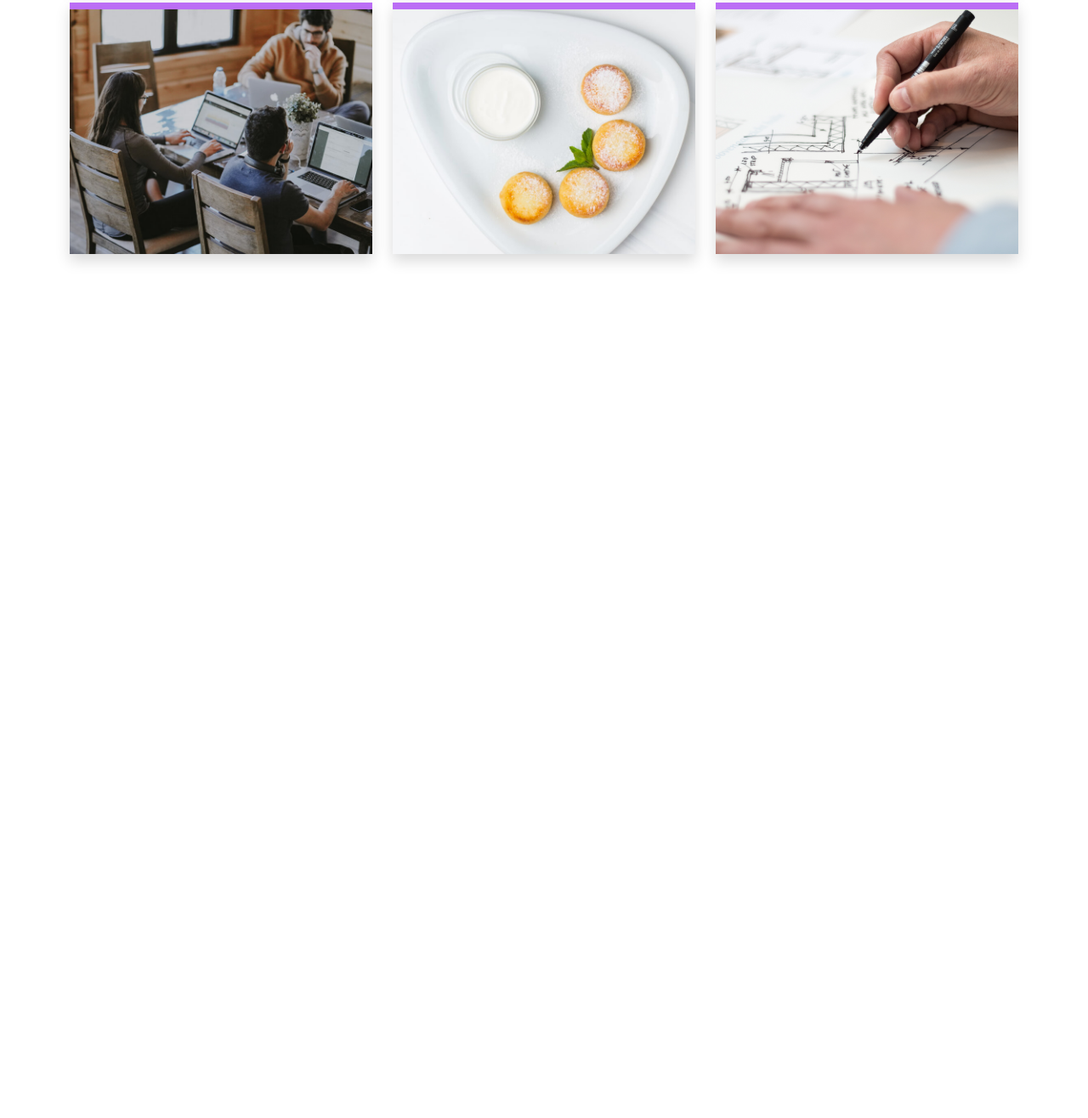
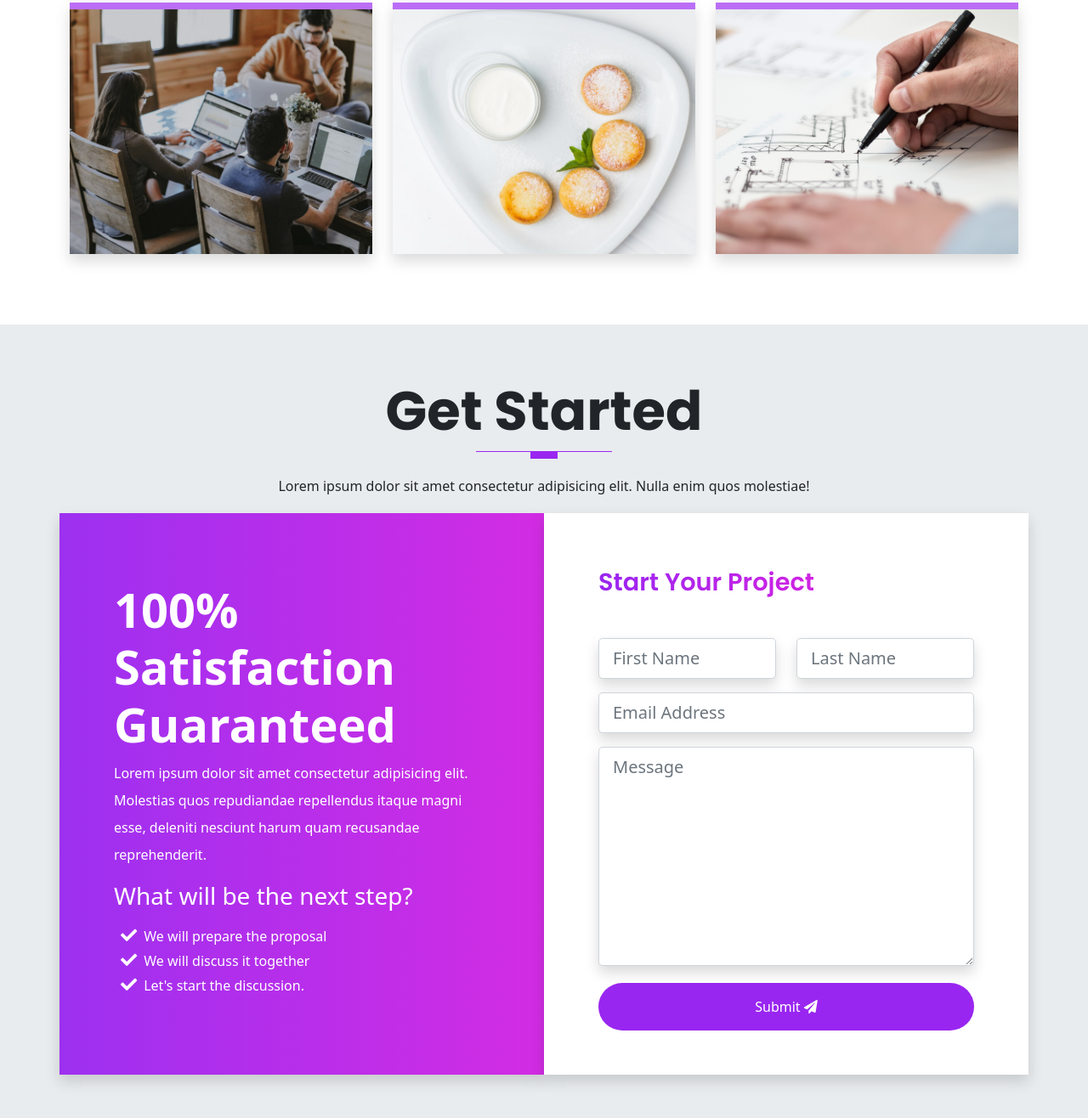
Before and after one commit to LuciusVH/BS5-and-SASS, a website: page index.html in a window 1280 px wide. Shown: the part 5831-7147 px from the top of the page at 85% size. Before the commit the page ends 6213 px from the top, so only its background shows below. Drawn offline with nearby package versions, Linux system fonts and the light colour scheme.

Commit message:
added & styled get started section

```diff
--- a/index.html
+++ b/index.html
@@ -552,6 +552,56 @@
       </div>
     </section>
 
+    <!-- START GET STARTED SECTION -->
+    <section id="contact" class="get-started">
+      <div class="container">
+        <div class="row text-center">
+          <h1 class="display-3 fw-bold">Get Started</h1>
+          <div class="heading-line"></div>
+          <p class="lh-lg">
+            Lorem ipsum dolor sit amet consectetur adipisicing elit. Nulla enim quos molestiae!
+          </p>
+        </div>
+        <!-- CTA CONTENT -->
+        <div class="row text-white">
+          <div class="col-12 col-lg-6 gradient shadow p-3">
+            <div class="cta-info w-100">
+              <h4 class="display-4 fw-bold">100% Satisfaction Guaranteed</h4>
+              <p class="lh-lg">Lorem ipsum dolor sit amet consectetur adipisicing elit. Molestias quos repudiandae repellendus itaque magni esse, deleniti nesciunt harum quam recusandae reprehenderit.</p>
+              <h3 class="display-3--brief">What will be the next step?</h3>
+              <ul class="cta-info__list">
+                <li>We will prepare the proposal</li>
+                <li>We will discuss it together</li>
+                <li>Let's start the discussion.</li>
+              </ul>
+            </div>
+          </div>
+          <div class="col-12 col-lg-6 bg-white shadow p-3">
+            <div class="form w-100 pb-2">
+              <h4 class="display-3--title mb-5">Start your project</h4>
+              <form action="#" class="row">
+                <div class="col-md-6 mb-3">
+                  <input type="text" placeholder="First Name" id="inputFirstName" class="form-control shadow form-control-lg">
+                </div>
+                <div class="col-md-6 mb-3">
+                  <input type="text" placeholder="Last Name" id="inputLastName" class="form-control shadow form-control-lg">
+                </div>
+                <div class="mb-3">
+                  <input type="email" placeholder="Email Address" id="inputEmail" class="form-control shadow form-control-lg">
+                </div>
+                <div class="mb-3">
+                  <textarea name="message" id="message" placeholder="Message" class="form-control shadow form-control-lg" rows="8"></textarea>
+                </div>
+                <div class="text-center d-grid mt-1">
+                  <button type="button" class="btn btn-primary rounded-pill py-3">Submit <i class="fa fa-paper-plane" aria-hidden="true"></i> </button>
+                </div>
+              </form>
+            </div>
+          </div>
+        </div>
+      </div>
+    </section>
+
     <script src="/assets/vendors/js/glightbox.min.js"></script>
     <script type="text/javascript">
       const lightbox = GLightbox({
--- a/scss/components/_typography.scss
+++ b/scss/components/_typography.scss
@@ -66,3 +66,8 @@
   border-right: 0.1rem solid $gray-300;
   height: 100%;
 }
+
+// GRADIENT BG
+.gradient {
+  background: linear-gradient(to right, rgba($primary, 0.95), rgba($secondary, 0.95));
+}
--- a/scss/sections/_get-started.scss
+++ b/scss/sections/_get-started.scss
@@ -0,0 +1,40 @@
+@use '../custom' as *;
+@use '../components/mixins' as *;
+.get-started {
+  padding: 4rem 0;
+  background-color: $gray-200;
+}
+
+.cta-info {
+  padding: 3rem;
+  margin: 1rem 0;
+  @include media-breakpoint-down (sm) {
+    padding: 1rem;
+  }
+  &__list {
+    position: relative;
+    list-style-type: none;
+    display: block;
+    padding-top: 0.5rem;
+    padding-left: 0.5rem;
+    margin-bottom: 0.7rem;
+    li::before {
+      font-family: 'Font Awesome 5 Free';
+      content: '\f00c';
+      font-weight: 600;
+      margin-right: 0.5rem;
+      font-size: 1.2rem;
+    }
+  }
+}
+
+// FORM CONTENT
+.form {
+  padding: 3rem;
+  @include media-breakpoint-down (sm) {
+    padding: 1rem;
+  }
+  button {
+    border: none;
+  }
+}
```
Also changed, not shown: assets/css/style.css, 1 other file.
